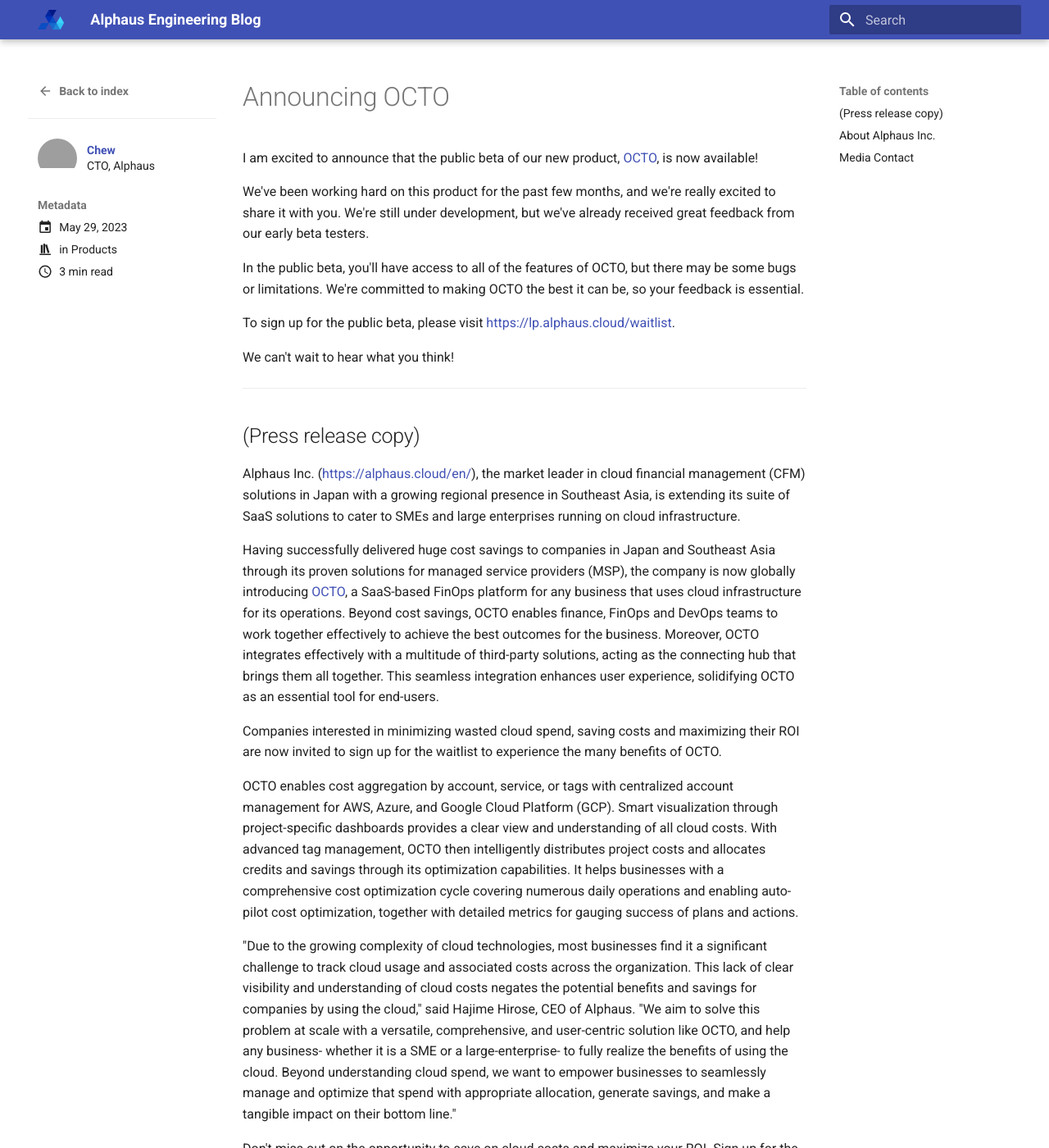
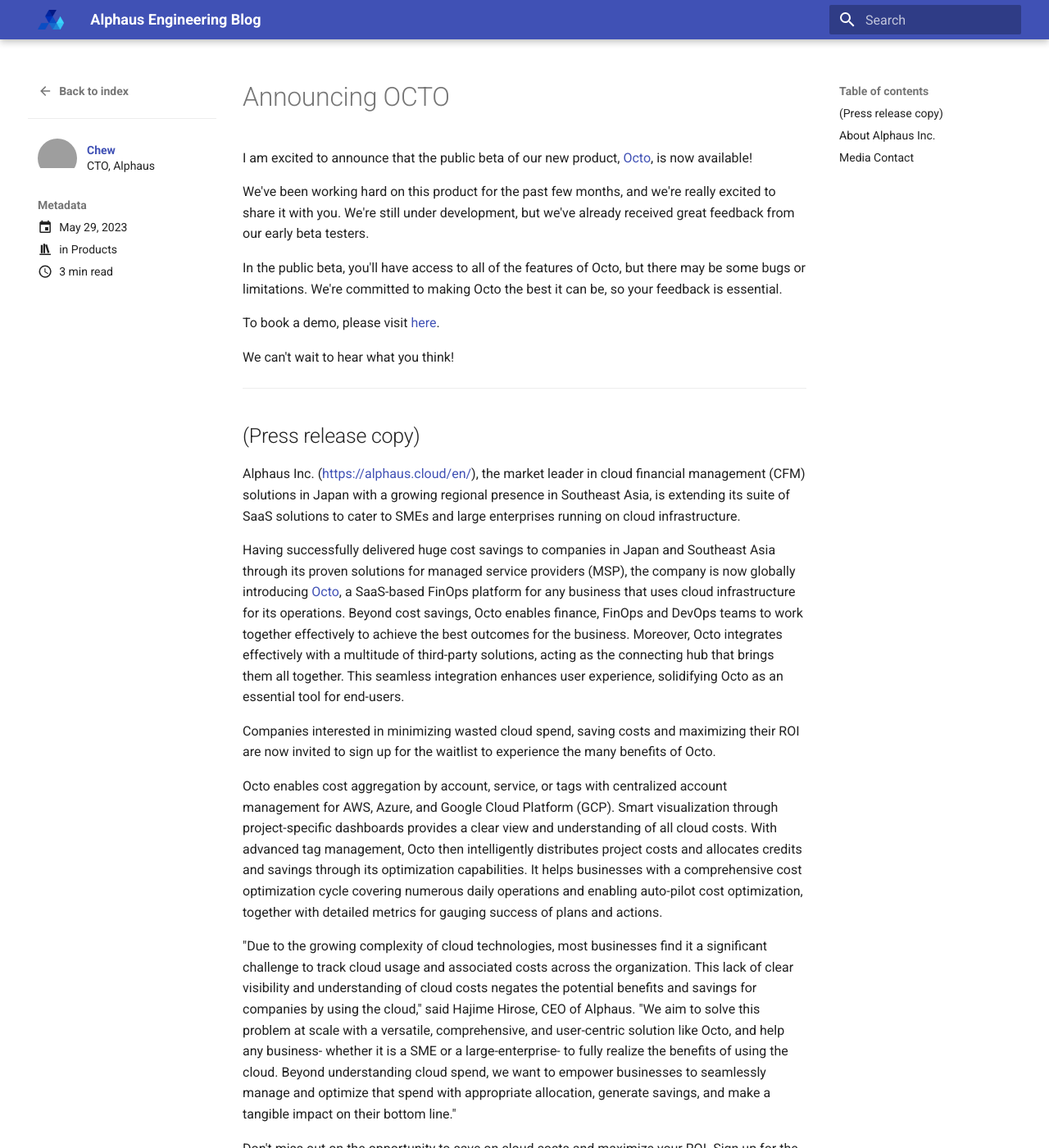
Before and after one commit to alphauslabs/blog, an MkDocs documentation site: the page built from docs/posts/octo.md, in a window 1280 px wide and 1400 px high. Shown: the whole window at 82% size. Built offline with MkDocs 1.6.1 and Material for MkDocs 9.7.7, drawn with Linux system fonts in a browser that asks for light colours; some of the changed lines change nothing that is shown; some of the changed text lies outside the part shown; grey boxes are pictures that could not be loaded.

Commit message:
update links

```diff
--- a/docs/posts/octo.md
+++ b/docs/posts/octo.md
@@ -8,15 +8,15 @@
 
 # Announcing OCTO
 
-I am excited to announce that the public beta of our new product, [OCTO](https://lp.alphaus.cloud/), is now available!
+I am excited to announce that the public beta of our new product, [Octo](https://www.alphaus.cloud/en/octo), is now available!
 
 <!-- more -->
 
 We've been working hard on this product for the past few months, and we're really excited to share it with you. We're still under development, but we've already received great feedback from our early beta testers.
 
-In the public beta, you'll have access to all of the features of OCTO, but there may be some bugs or limitations. We're committed to making OCTO the best it can be, so your feedback is essential.
+In the public beta, you'll have access to all of the features of Octo, but there may be some bugs or limitations. We're committed to making Octo the best it can be, so your feedback is essential.
 
-To sign up for the public beta, please visit [https://lp.alphaus.cloud/waitlist](https://lp.alphaus.cloud/waitlist).
+To book a demo, please visit [here](https://calendly.com/alphaus-demo/octo).
 
 We can't wait to hear what you think!
 
@@ -26,19 +26,19 @@
 
 Alphaus Inc. ([https://alphaus.cloud/en/](https://alphaus.cloud/en/)), the market leader in cloud financial management (CFM) solutions in Japan with a growing regional presence in Southeast Asia, is extending its suite of SaaS solutions to cater to SMEs and large enterprises running on cloud infrastructure.
 
-Having successfully delivered huge cost savings to companies in Japan and Southeast Asia through its proven solutions for managed service providers (MSP), the company is now globally introducing [OCTO](https://lp.alphaus.cloud/), a SaaS-based FinOps platform for any business that uses cloud infrastructure for its operations. Beyond cost savings, OCTO enables finance, FinOps and DevOps teams to work together effectively to achieve the best outcomes for the business. Moreover, OCTO integrates effectively with a multitude of third-party solutions, acting as the connecting hub that brings them all together. This seamless integration enhances user experience, solidifying OCTO as an essential tool for end-users.
+Having successfully delivered huge cost savings to companies in Japan and Southeast Asia through its proven solutions for managed service providers (MSP), the company is now globally introducing [Octo](https://lp.alphaus.cloud/), a SaaS-based FinOps platform for any business that uses cloud infrastructure for its operations. Beyond cost savings, Octo enables finance, FinOps and DevOps teams to work together effectively to achieve the best outcomes for the business. Moreover, Octo integrates effectively with a multitude of third-party solutions, acting as the connecting hub that brings them all together. This seamless integration enhances user experience, solidifying Octo as an essential tool for end-users.
 
-Companies interested in minimizing wasted cloud spend, saving costs and maximizing their ROI are now invited to sign up for the waitlist to experience the many benefits of OCTO.
+Companies interested in minimizing wasted cloud spend, saving costs and maximizing their ROI are now invited to sign up for the waitlist to experience the many benefits of Octo.
 
-OCTO enables cost aggregation by account, service, or tags with centralized account management for AWS, Azure, and Google Cloud Platform (GCP). Smart visualization through project-specific dashboards provides a clear view and understanding of all cloud costs. With advanced tag management, OCTO then intelligently distributes project costs and allocates credits and savings through its optimization capabilities. It helps businesses with a comprehensive cost optimization cycle covering numerous daily operations and enabling auto-pilot cost optimization, together with detailed metrics for gauging success of plans and actions.
+Octo enables cost aggregation by account, service, or tags with centralized account management for AWS, Azure, and Google Cloud Platform (GCP). Smart visualization through project-specific dashboards provides a clear view and understanding of all cloud costs. With advanced tag management, Octo then intelligently distributes project costs and allocates credits and savings through its optimization capabilities. It helps businesses with a comprehensive cost optimization cycle covering numerous daily operations and enabling auto-pilot cost optimization, together with detailed metrics for gauging success of plans and actions.
 
-"Due to the growing complexity of cloud technologies, most businesses find it a significant challenge to track cloud usage and associated costs across the organization. This lack of clear visibility and understanding of cloud costs negates the potential benefits and savings for companies by using the cloud," said Hajime Hirose, CEO of Alphaus. "We aim to solve this problem at scale with a versatile, comprehensive, and user-centric solution like OCTO, and help any business- whether it is a SME or a large-enterprise- to fully realize the benefits of using the cloud. Beyond understanding cloud spend, we want to empower businesses to seamlessly manage and optimize that spend with appropriate allocation, generate savings, and make a tangible impact on their bottom line."
+"Due to the growing complexity of cloud technologies, most businesses find it a significant challenge to track cloud usage and associated costs across the organization. This lack of clear visibility and understanding of cloud costs negates the potential benefits and savings for companies by using the cloud," said Hajime Hirose, CEO of Alphaus. "We aim to solve this problem at scale with a versatile, comprehensive, and user-centric solution like Octo, and help any business- whether it is a SME or a large-enterprise- to fully realize the benefits of using the cloud. Beyond understanding cloud spend, we want to empower businesses to seamlessly manage and optimize that spend with appropriate allocation, generate savings, and make a tangible impact on their bottom line."
 
-Don't miss out on the opportunity to save on cloud costs and maximize your ROI. Sign up for the waitlist today and be among the first to experience the many benefits of OCTO. Visit: [https://lp.alphaus.cloud/](https://lp.alphaus.cloud/)
+Don't miss out on the opportunity to save on cloud costs and maximize your ROI. Sign up for the waitlist today and be among the first to experience the many benefits of Octo. Visit [https://www.alphaus.cloud/en/octo](https://www.alphaus.cloud/en/octo).
 
 ## About Alphaus Inc.
 
-Alphaus ([https://alphaus.cloud/en/](https://alphaus.cloud/en/)), a VC-backed tech start-up on a mission to simplify cloud computing for everyone, specializes in Cloud Financial Management (CFM) solutions. The company enables cloud services partners and other businesses to understand, manage and optimize complicated cloud spend, billings and resource allocation for maximizing ROI on their investments in the cloud. Alphaus provides a suite of Software-as-a-Service (SaaS) solutions for multi-cloud management supporting AWS, Microsoft Azure, and Google Cloud.
+Alphaus ([https://alphaus.cloud/](https://alphaus.cloud/)), a VC-backed tech start-up on a mission to simplify cloud computing for everyone, specializes in Cloud Financial Management (CFM) solutions. The company enables cloud services partners and other businesses to understand, manage and optimize complicated cloud spend, billings and resource allocation for maximizing ROI on their investments in the cloud. Alphaus provides a suite of Software-as-a-Service (SaaS) solutions for multi-cloud management supporting AWS, Microsoft Azure, and Google Cloud.
 
 Founded in 2015, Alphaus Inc. is backed by reputed investors like DNX Ventures, NTT DoCoMo Ventures, Mitsubishi UFJ Capital, Archetype Ventures, Accord Ventures, and 500 Global. The company's roster of clients includes NTT Data, Nomura Research Institute (NRI), and ISI-Dentsu. Headquartered in Japan, Alphaus has a rapidly growing Global Delivery Centre and Regional Headquarter in Kuala Lumpur Malaysia to support its rapid expansion in the Asia Pacific and Oceania regions.
 
```
